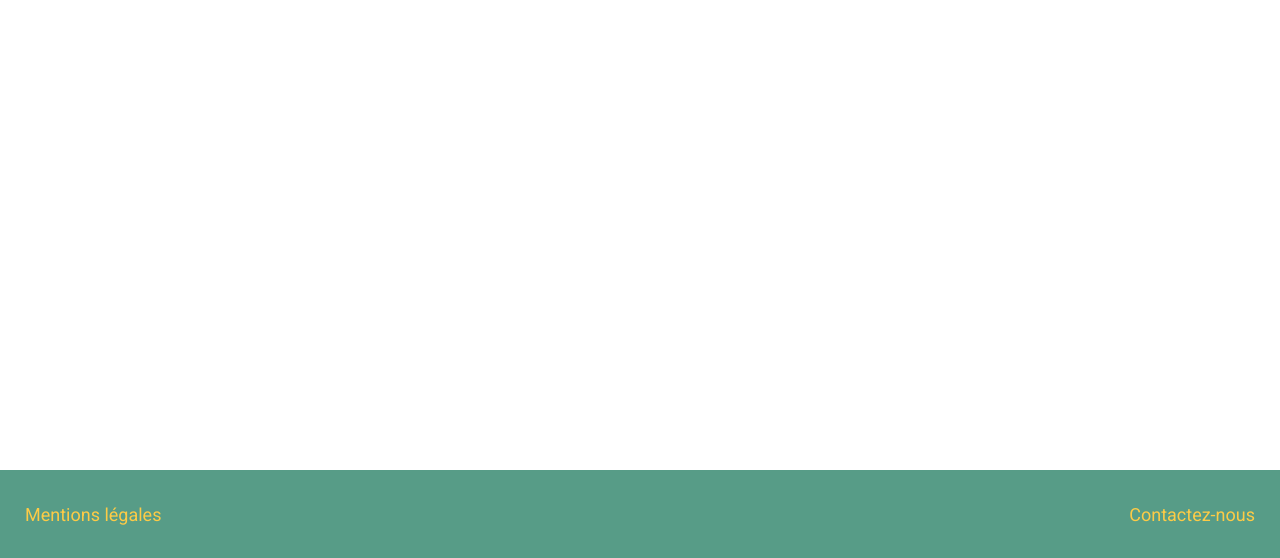
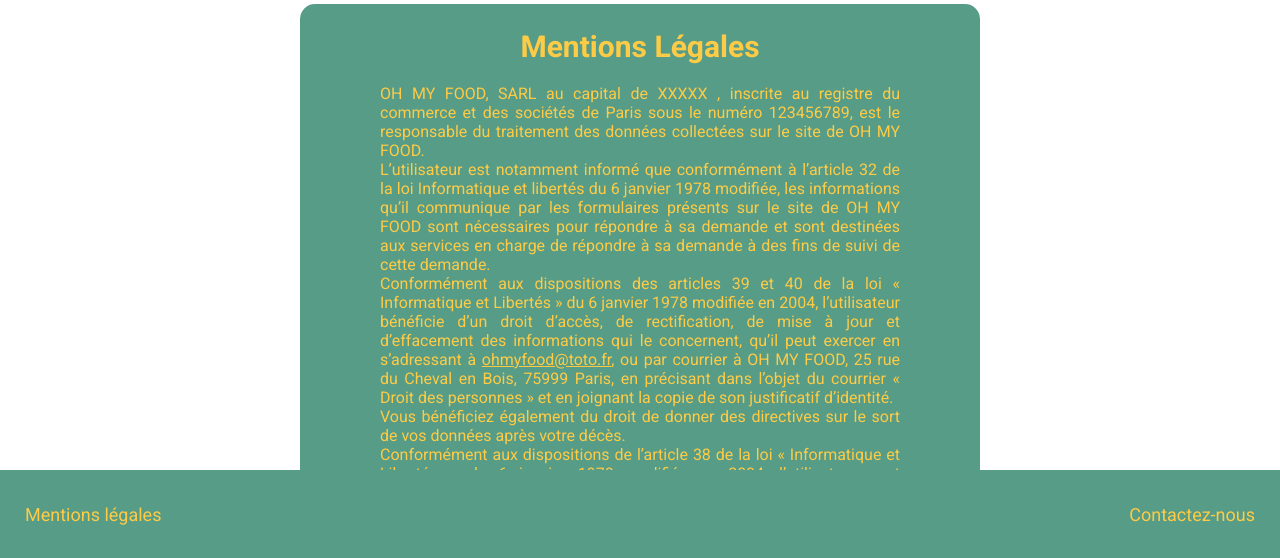
Before and after one commit to AthomsLL/Oh_My_Food, a website: page mentions_legales.html in a window 1280 px wide. Shown: the part 242-800 px from the top of the page. Drawn offline with Linux system fonts and the light colour scheme.

Commit message:
Create 'mentions legales' page

```diff
--- a/mentions_legales.html
+++ b/mentions_legales.html
@@ -21,8 +21,26 @@
             </h1>
         </header>
 
+        <main class="mentions">
+            <section class="legal">
+                <h2 class="legal__title">Mentions Légales</h2>
+                <p class="legal__paragraph">
+                    OH MY FOOD, SARL au capital de XXXXX , inscrite au registre du commerce et des sociétés de Paris sous le numéro 123456789, est le responsable du traitement des données collectées sur le site de OH MY FOOD. <br/>
+                    L’utilisateur est notamment informé que conformément à l’article 32 de la loi Informatique et libertés du 6 janvier 1978 modifiée, les informations qu’il communique par les formulaires présents sur le site de OH MY FOOD sont nécessaires pour répondre à sa demande et sont destinées aux services en charge de répondre à sa demande à des fins de suivi de cette demande. <br/>
+                    Conformément aux dispositions des articles 39 et 40 de la loi « Informatique et Libertés » du 6 janvier 1978 modifiée en 2004, l’utilisateur bénéficie d’un droit d’accès, de rectification, de mise à jour et d’effacement des informations qui le concernent, qu’il peut exercer en s’adressant à <a href="mailto:ohmyfood@toto.fr" title="Adresse mail de la société">ohmyfood@toto.fr</a>, ou par courrier à OH MY FOOD, 25 rue du Cheval en Bois, 75999 Paris, en précisant dans l’objet du courrier « Droit des personnes » et en joignant la copie de son justificatif d’identité. <br/>
+                    Vous bénéficiez également du droit de donner des directives sur le sort de vos données après votre décès. <br/>
+                    Conformément aux dispositions de l’article 38 de la loi « Informatique et Libertés » du 6 janvier 1978 modifiée en 2004, l’utilisateur peut également s’opposer, pour des motifs légitimes à ce que ses données fassent l’objet d’un traitement et sans motif et sans frais, à ce que ses données soient utilisées à des fins de prospection commerciale. <br/>
+                    L’utilisateur est informé que lors de ses visites sur le site de OH MY FOOD, un cookie peut s’installer automatiquement sur son logiciel de navigation. <br/>
+                    Les informations recueillies sur ce site seront conservées pendant une durée de trois ans. <br/>
+                    Le cookie est un bloc de données qui ne permet pas d’identifier les utilisateurs mais sert à enregistrer des informations relatives à la navigation de celui-ci sur le site. Le paramétrage du logiciel de navigation permet d’informer de la présence de cookie et éventuellement, de la refuser de la manière décrite à l’adresse suivante <a href="https://www.cnil.fr/" title="Site de la CNIL">www.cnil.fr</a>. <br/>
+                    L’utilisateur dispose d’un droit d’accès, de retrait et de modification des données à caractère personnel communiquées par le biais des cookies dans les conditions indiquées ci-dessus. <br/>
+                    L’utilisateur du site de OH MY FOOD est tenu de respecter les dispositions de la loi Informatique et libertés du 6 janvier 1978 modifiée dont la violation est passible de sanctions pénales. Il doit notamment s’abstenir, s’agissant des informations nominatives auxquelles il accède, de toute collecte, de toute utilisation détournée, et d’une manière générale, de tout acte susceptible de porter atteinte à la vie privée ou à la réputation des personnes.
+                </p>
+            </section>
+        </main>
+
         <footer class="footer">
-            <a class="footer__link" href="#" title="Mentions légales" target="_blank" rel="noreferrer">Mentions légales</a>
+            <a class="footer__link" href="mentions_legales.html" title="Mentions légales" target="_blank" rel="noreferrer">Mentions légales</a>
             <a class="footer__link" href="mailto:thomas.leblanc61@gmail.com" title="Contactez-nous" target="_blank" rel="noreferrer">Contactez-nous</a>
         </footer>
     </body>
--- /dev/null
+++ b/sass/components/_legal.scss
@@ -0,0 +1,29 @@
+.legal {
+    background-color: $color-primary;
+    border-radius: 1.5rem;
+    -webkit-border-radius: 1.5rem;
+    -moz-border-radius: 1.5rem;
+    -ms-border-radius: 1.5rem;
+    -o-border-radius: 1.5rem;
+    color: $color-secondary-text;
+    display: flex;
+    flex-direction: column;
+    align-items: center;
+    padding: 2.5rem 4rem;
+
+    &__title {
+        font-size: 3rem;
+        font-weight: 700;
+        margin-bottom: 2rem;
+    }
+
+    &__paragraph {
+        font-size: $default-font-size;
+        padding: 0 4rem;
+        text-align: justify;
+
+        a {
+            color: $color-secondary-text;
+        }
+    }
+}
--- a/sass/main.scss
+++ b/sass/main.scss
@@ -8,6 +8,7 @@
 @import "base/utilities";
 
 @import "components/button";
+@import "components/legal";
 @import "components/menu1";
 @import "components/menu2";
 @import "components/menu3";
--- a/sass/pages/_mentions-legales.scss
+++ b/sass/pages/_mentions-legales.scss
@@ -0,0 +1,5 @@
+.mentions {
+    display: flex;
+    justify-content: center;
+    padding: 7rem 30rem 13rem 30rem;
+}
```
Also changed, not shown: index.html (+1 -1 lines), css/style.css.
